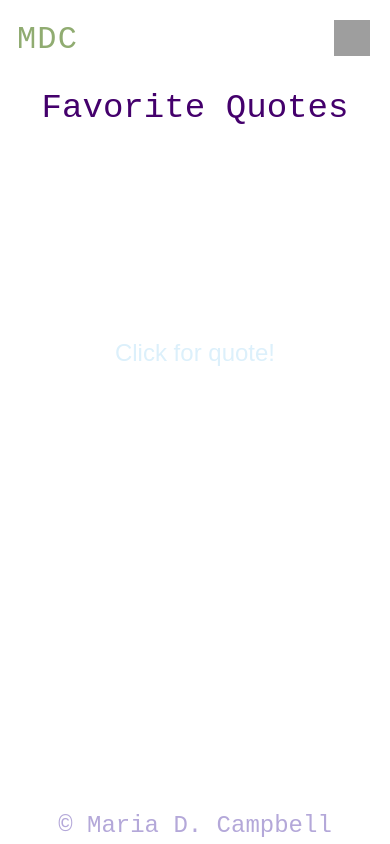
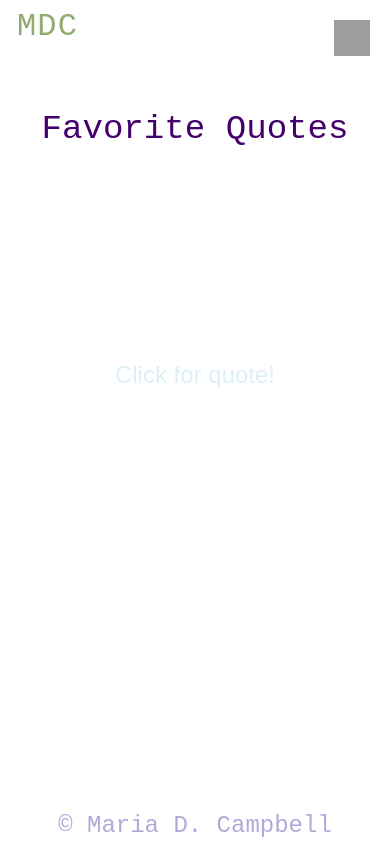
Before and after one commit to interglobalmedia/sectioning-html, a website: page about.html in a window 390 px wide. Drawn offline with Linux system fonts and the light colour scheme; grey boxes are pictures that could not be loaded.

Commit message:
Add logo edits

```diff
--- a/styles/quote-cloud.css
+++ b/styles/quote-cloud.css
@@ -29,17 +29,24 @@ body {
 /* nav styles using Flexbox (screens greater than 899px) */
 /* Logo Styling */
 
+.about-header {
+    margin-top: 2rem;
+}
+
 .about-header .logo {
 	color: #90ac71;
     font-size: 2rem;
     height: 76px;
     letter-spacing: 0.07rem;
-	line-height: 1.5;
-	position: relative;
-	top: 0.8357em;
     text-align: center;
     text-decoration: none;
     width: 93.44px;
+}
+
+.about-header,
+.about-header nav,
+.about-header .logo {
+	vertical-align: middle;
 }
 
 /* End Header Logo Styling */
@@ -55,7 +62,7 @@ ul {
     display: flex;
     justify-content: flex-end;
     margin-bottom: 1.5rem;
-    margin-top: -1rem;
+    margin-top: -2.5rem;
 }
 
 li {
@@ -132,11 +139,14 @@ main h1 {
 /* media query for site navigation for screens smaller than 900px */
 @media (max-width: 899px) {
 
+	.about-header {
+		height: 12vh;
+		margin-top: 0;
+	}
+
 	.about-header .logo {
-		/* line-height: 2; */
 		margin-left: -0.5rem;
-		margin-top: -1.25rem;
-		position: relative;
+		margin-top: -0.375rem;
 	}
 
     ul {
```
